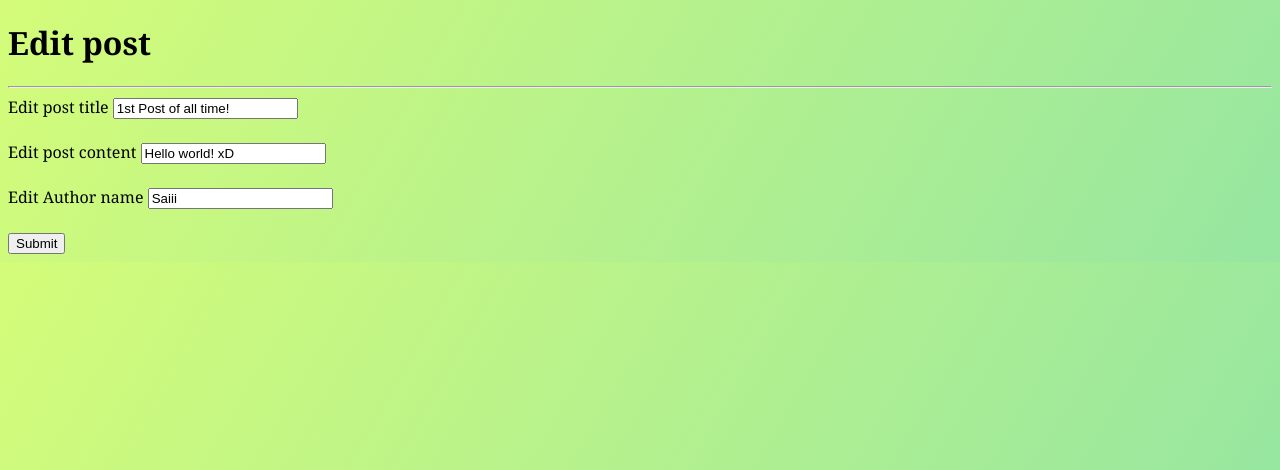
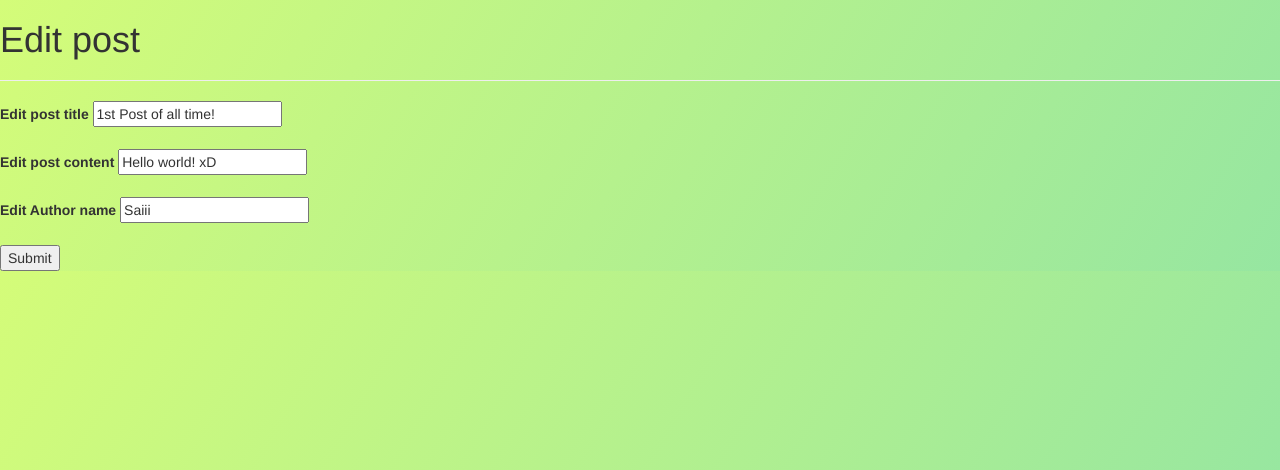
Before and after one commit to Sayeeshwar/Flask-Blog-App, a Flask app: page /edit/1 in a window 1280 px wide. Shown: the top 470 px of the page. Run offline with Flask 2, Linux system fonts and the light colour scheme; data comes from the database, SQL or seed files in the repository; both versions use the stored data as it was after the commit; some libraries are stand-ins or nearby versions.

Commit message:
Add Bootstrap to project

```diff
--- a/templates/base.html
+++ b/templates/base.html
@@ -4,9 +4,17 @@
     <meta charset="UTF-8">
     <meta name="viewport" content="width=device-width, initial-scale=1.0">
     <link rel="stylesheet" href="../static/css/style.css">
+    <!-- Latest compiled and minified CSS -->
+    <link rel="stylesheet" href="https://maxcdn.bootstrapcdn.com/bootstrap/3.3.7/css/bootstrap.min.css" integrity="sha384-BVYiiSIFeK1dGmJRAkycuHAHRg32OmUcww7on3RYdg4Va+PmSTsz/K68vbdEjh4u" crossorigin="anonymous">
+
+    <!-- Optional theme -->
+    <link rel="stylesheet" href="https://maxcdn.bootstrapcdn.com/bootstrap/3.3.7/css/bootstrap-theme.min.css" integrity="sha384-rHyoN1iRsVXV4nD0JutlnGaslCJuC7uwjduW9SVrLvRYooPp2bWYgmgJQIXwl/Sp" crossorigin="anonymous">
+
     {% block head %} {% endblock %}
 </head>
 <body>
     {% block body %} {% endblock %}
+    <!-- Latest compiled and minified JavaScript -->
+    <script src="https://maxcdn.bootstrapcdn.com/bootstrap/3.3.7/js/bootstrap.min.js" integrity="sha384-Tc5IQib027qvyjSMfHjOMaLkfuWVxZxUPnCJA7l2mCWNIpG9mGCD8wGNIcPD7Txa" crossorigin="anonymous"></script>
 </body>
 </html>
```
Also changed, not shown: posts.db.
